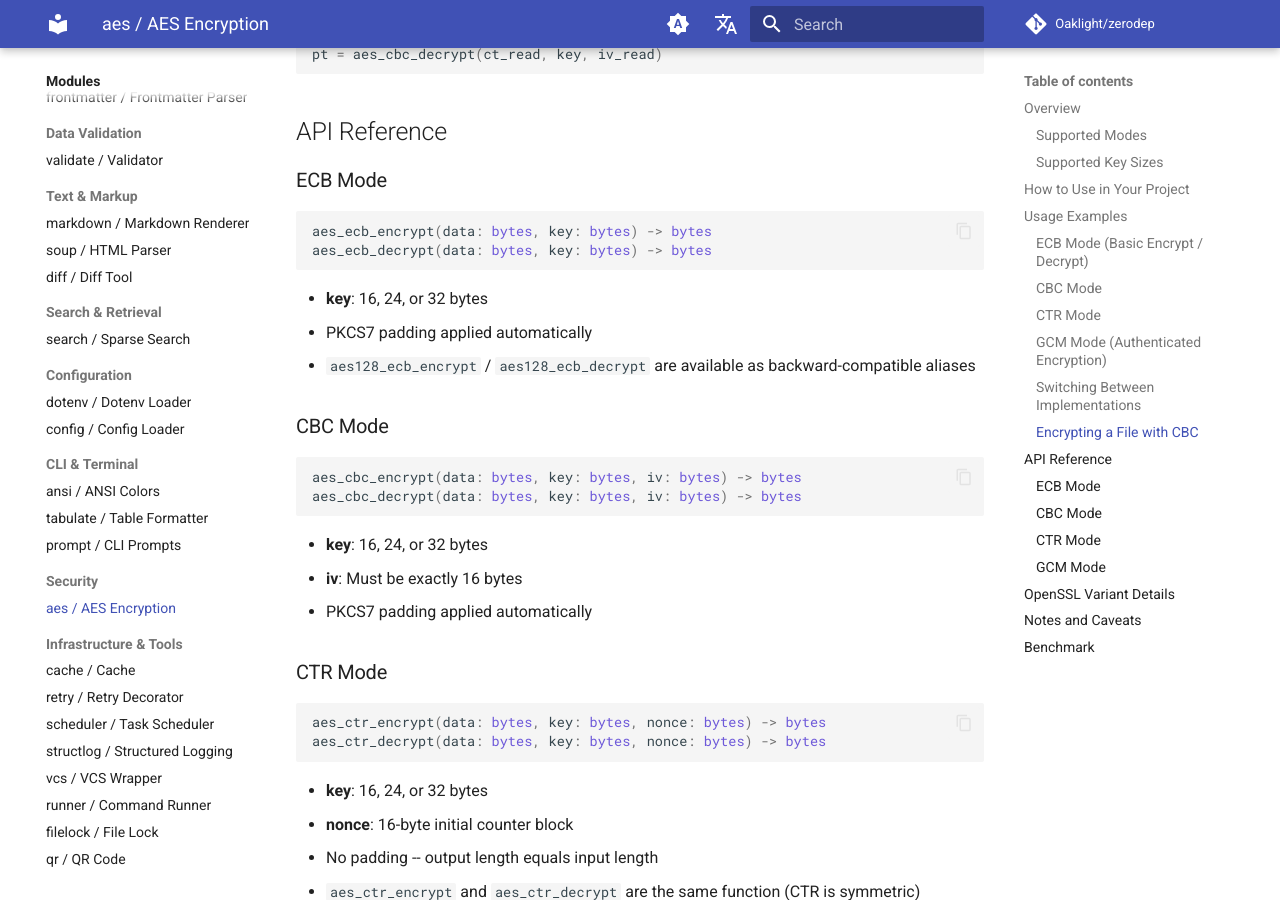
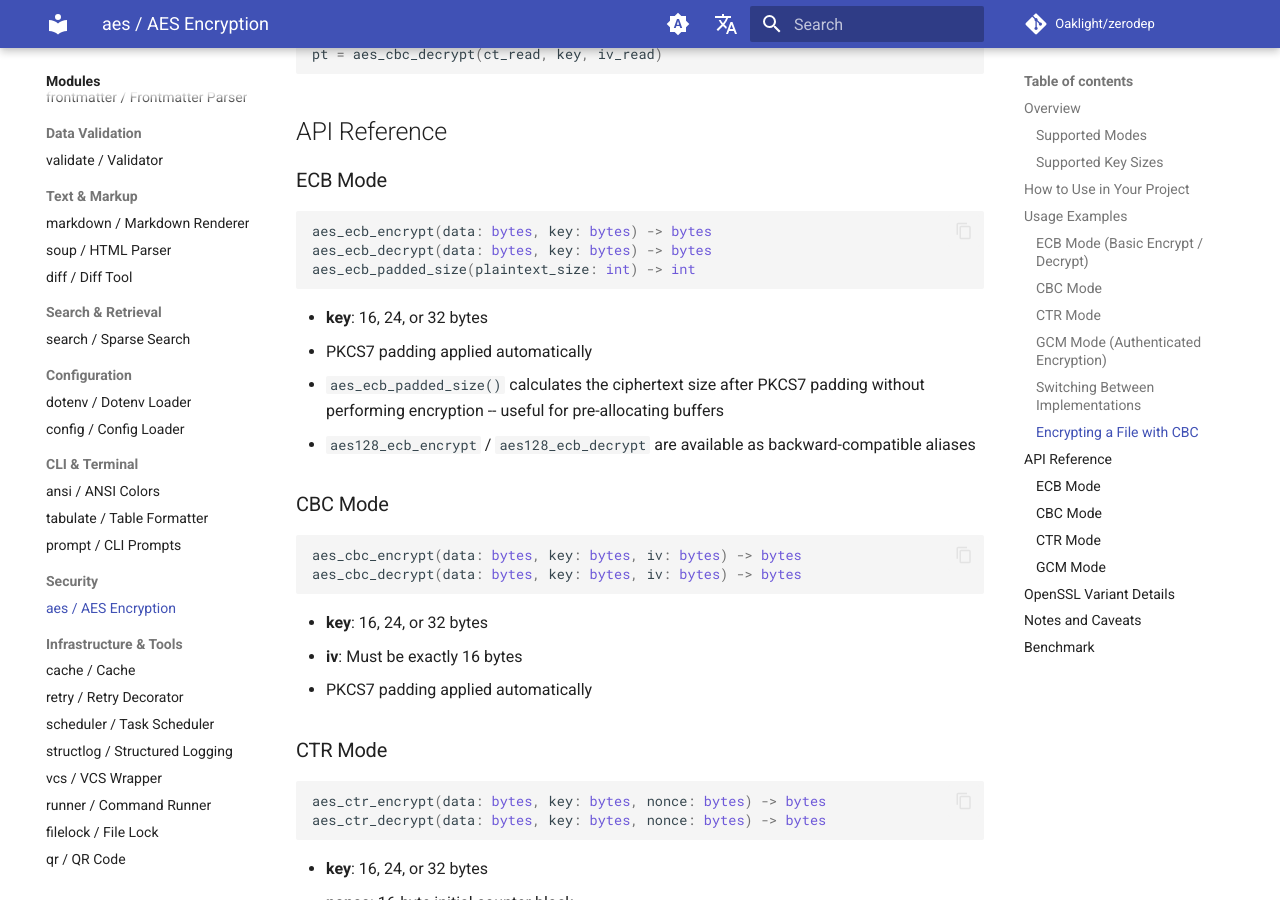
Before and after one commit to Oaklight/zerodep, an MkDocs documentation site: the page built from docs/modules/aes.md, in a window 1280 px wide and 900 px high, scrolled down 3741 px. Built offline with MkDocs 1.6.1 and Material for MkDocs 9.7.7, drawn with Linux system fonts in a browser that asks for light colours; comment, search, counter and statistics services are not loaded.

Commit message:
docs(aes): document aes_ecb_padded_size() utility function

````diff
--- a/docs/modules/aes.md
+++ b/docs/modules/aes.md
@@ -175,10 +175,12 @@ pt = aes_cbc_decrypt(ct_read, key, iv_read)
 ```python
 aes_ecb_encrypt(data: bytes, key: bytes) -> bytes
 aes_ecb_decrypt(data: bytes, key: bytes) -> bytes
+aes_ecb_padded_size(plaintext_size: int) -> int
 ```
 
 - **key**: 16, 24, or 32 bytes
 - PKCS7 padding applied automatically
+- `aes_ecb_padded_size()` calculates the ciphertext size after PKCS7 padding without performing encryption -- useful for pre-allocating buffers
 - `aes128_ecb_encrypt` / `aes128_ecb_decrypt` are available as backward-compatible aliases
 
 ### CBC Mode
````
Also changed, not shown: docs/changelog.md (+1 -0 lines).
